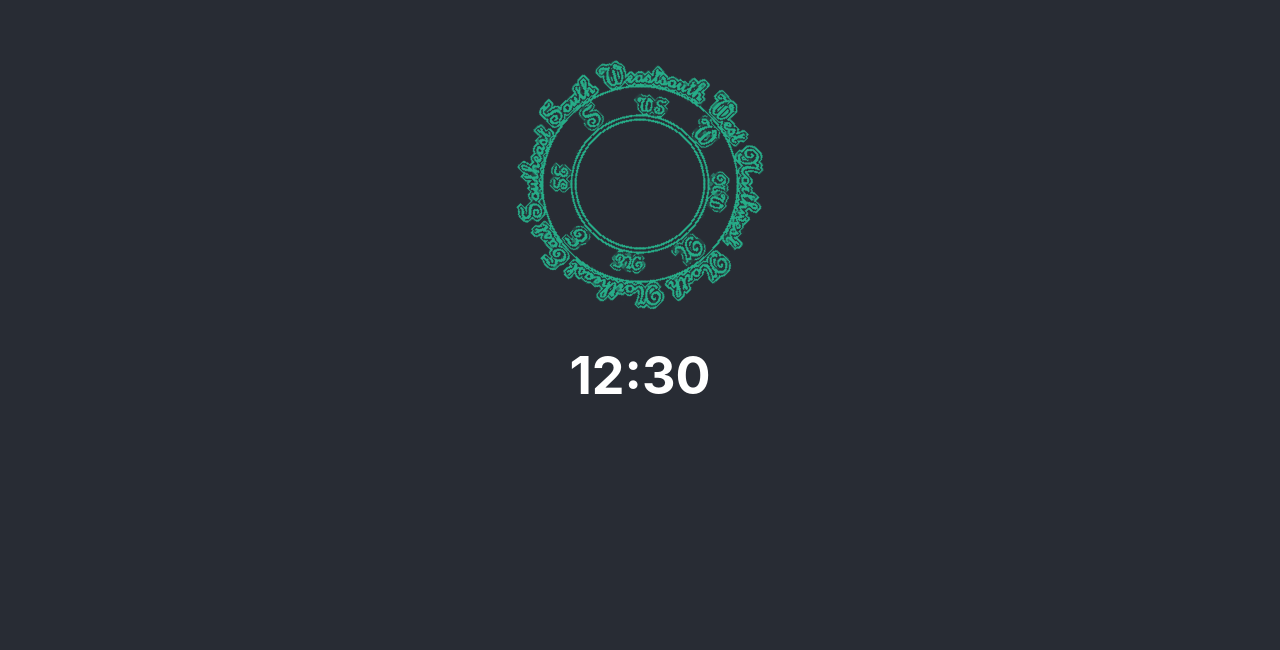
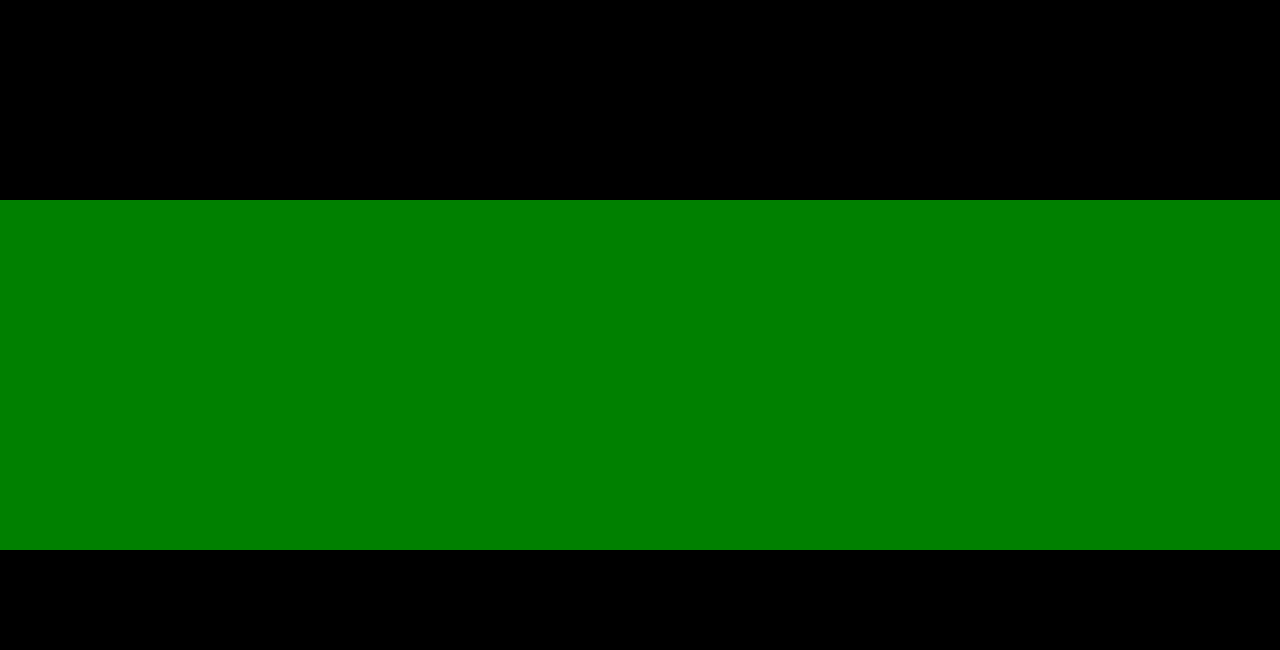
Before and after one commit to punkrocker/xdesktop, a React (Create React App) app: page / in a window 1280 px wide. Shown: the part 150-800 px from the top of the page. Built offline with nearby package versions, Linux system fonts and the light colour scheme.

Commit message:
Test flex layout

```diff
--- a/src/App.js
+++ b/src/App.js
@@ -1,20 +1,23 @@
 import React, {Component} from 'react';
 import './App.css';
+import Panel from "./componets/Panel";
 
 class App extends Component {
 
     render() {
         return (
-            <div className="App">
-                <header className="App-header">
-                    <img src={require('./background.png')} style={{animation: 'App-logo-spin infinite 20s linear',
-                    align:'center'}}/>
-                    <h1 style={{align:'center'}}>12:30</h1>
-                </header>
+            <div style={{flex: 1, flexDirection: 'row'}}>
+                <div style={{flex: 3, flexDirection: 'column', alignItem: 'center', justifyContent: 'center'}}>
+                    <div style={{flex:1, background: 'yellow'}} />
+                    <Panel style={{flex: 1}} color={'black'}/>
+                    <Panel style={{flex: 15}} color={'green'}/>
+                    <Panel style={{flex: 1}} color={'black'}/>
+                </div>
+                <div style={{flex: 3, flexDirection: 'row', alignItem: 'center', justifyContent: 'center'}}>
+                    <Panel style={{flex: 1}} color={'red'}/>
+                </div>
             </div>
-
-        )
-            ;
+        );
     }
 }
 
--- a/src/componets/Panel.js
+++ b/src/componets/Panel.js
@@ -1,9 +1,10 @@
 import React, {Component} from 'react';
 
 class Panel extends Component {
+
     render() {
         return (
-            <div style={{height: 100, width:100, background: 'green'}}></div>
+            <div style={{height:350, background: this.props.color}} />
         );
     }
 }
```
